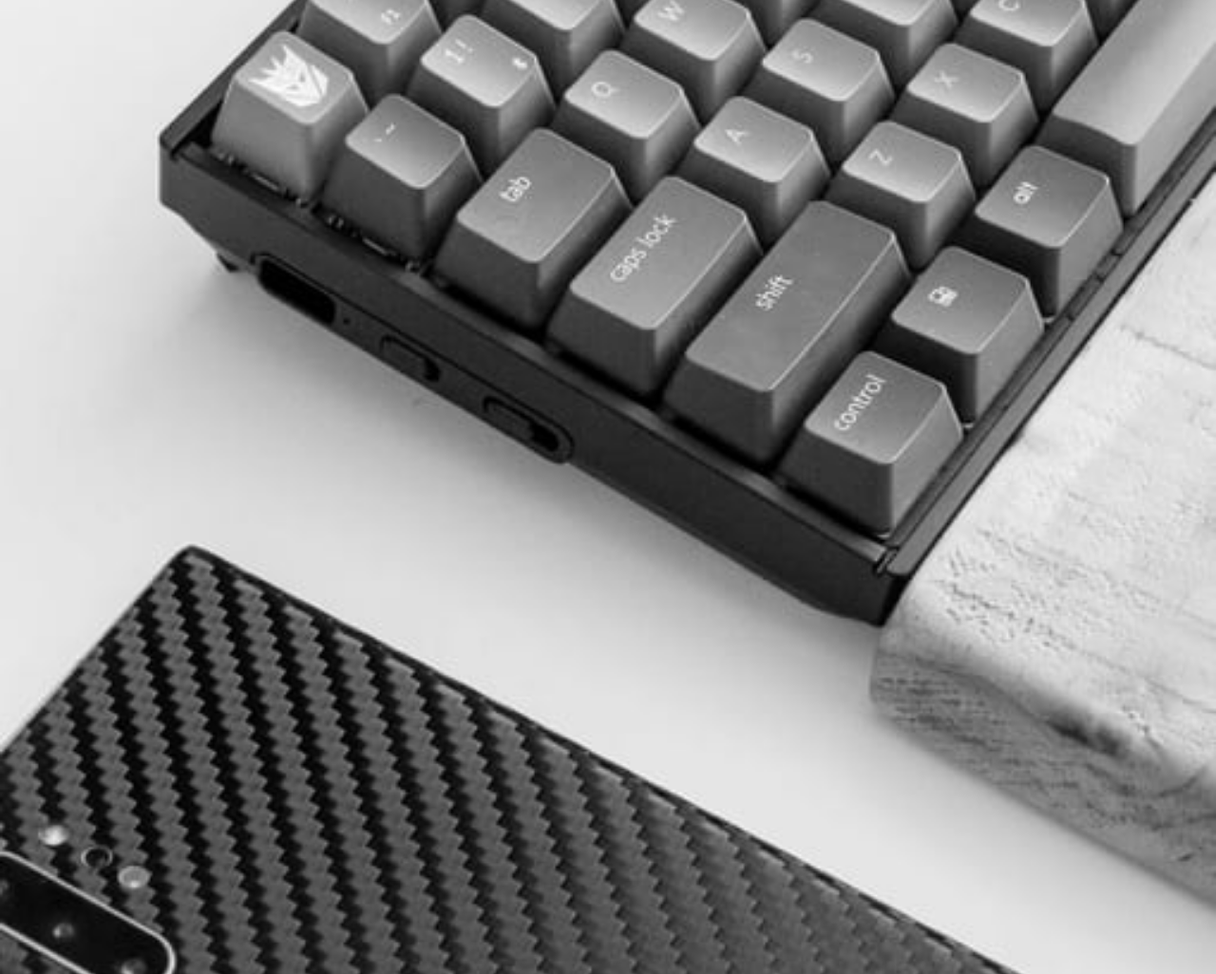
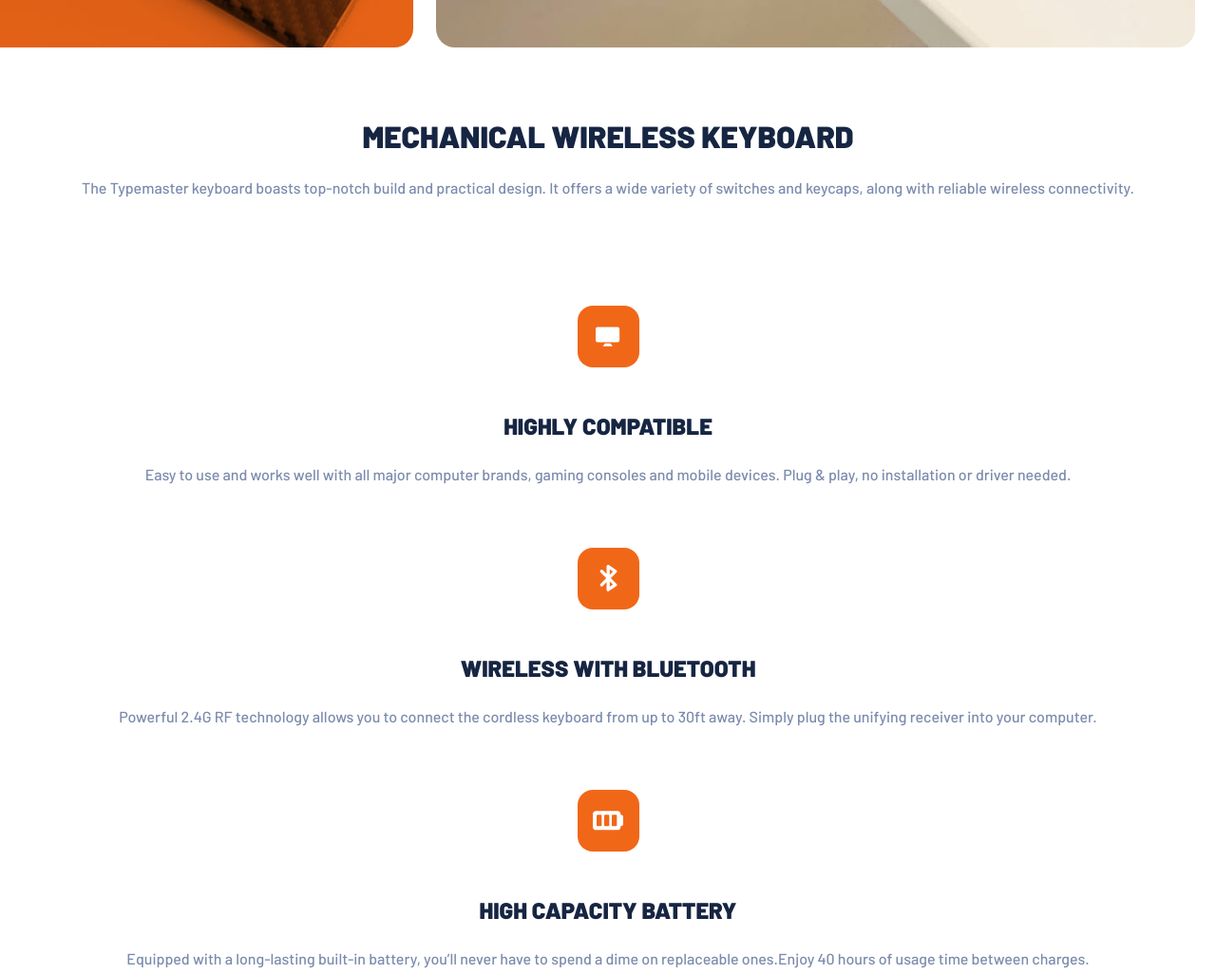
Before and after one commit to Alexandre-st/Typemaster-landing-page, a website built with Parcel: page src/index.html in a window 1280 px wide. Shown: the part 2340-3366 px from the top of the page at 95% size. Built offline with nearby package versions, Linux system fonts and the light colour scheme.

Commit message:
Mobile design done

```diff
--- a/src/index.html
+++ b/src/index.html
@@ -67,32 +67,48 @@
     <!-- HOW IT WORKS -->
     <section class="work">
       <div>
-        <img class="work-image" src="./assets/shared/icon-compatible.svg" alt="Highly compatible">
+        <div class="work-image">
+          <img src="./assets/shared/icon-compatible.svg" alt="Highly compatible">
+        </div>
+        <div class="work-content">
           <h3 class="work-title">HIGHLY COMPATIBLE</h3>
           <p class="work-text">
             Easy to use and works well with all major computer brands, gaming consoles and mobile devices. Plug & play, no installation or driver needed.
           </p>
         </div>
+      </div>
       <div>
-        <img class="work-image" src="./assets/shared/icon-bluetooth.svg" alt="Wireless with bluetooth">
+        <div class="work-image">
+          <img  src="./assets/shared/icon-bluetooth.svg" alt="Wireless with bluetooth">
+        </div>
+        <div class="work-content">
           <h3 class="work-title">WIRELESS WITH BLUETOOTH</h3>
           <p class="work-text">
             Powerful 2.4G RF technology allows you to connect the cordless keyboard from up to 30ft away. Simply plug the unifying receiver into your computer.
           </p>
         </div>
+      </div>
       <div>
-        <img class="work-image" src="./assets/shared/icon-battery.svg" alt="Battery capacity">
+        <div class="work-image">
+          <img src="./assets/shared/icon-battery.svg" alt="Battery capacity">
+        </div>
+        <div class="work-content">
           <h3 class="work-title">HIGH CAPACITY BATTERY</h3>
           <p class="work-text">
             Equipped with a long-lasting built-in battery, you’ll never have to spend a dime on replaceable ones.Enjoy 40 hours of usage time between charges.
           </p>
         </div>
+      </div>
       <div>
-        <img class="work-image" src="./assets/shared/icon-light.svg" alt="RGB Modes">
+        <div class="work-image">
+          <img src="./assets/shared/icon-light.svg" alt="RGB Modes">
+        </div>
+        <div class="work-content">
           <h3 class="work-title">RGB BACKLIT MODES</h3>
           <p class="work-text">
           Choose from 4 backlight brightness levels and adjustable breathing speed. Each key glows intensely in the dark and helps you type in low light conditions.
           </p>
+        </div>
       </div>
     </section>
     <!-- FOOTER -->
--- /dev/null
+++ b/src/styles/layouts/_footer.scss
@@ -0,0 +1,14 @@
+.footer {
+  margin: 9.6rem 0 5rem 0;
+  text-align: center;
+
+  h4 {
+    color: #7b8bad;
+    font-size: 1.6rem;
+    line-height: 2.6rem;
+
+    span {
+      font-weight: 500;
+    }
+  }
+}
--- a/src/styles/layouts/_hero.scss
+++ b/src/styles/layouts/_hero.scss
@@ -1,3 +1,4 @@
+// HERO CONTENT
 .hero {
   &-content {
     padding: 0 2.4rem;
@@ -29,3 +30,59 @@
     }
   }
 }
+
+// HERO DESCRIPTION
+.description {
+  &-picture {
+    display: flex;
+    gap: 2.4rem;
+    margin-right: 2.2rem;
+    margin-left: -2.4rem;
+
+    &-left {
+      position: relative;
+
+      &::before {
+        content: "";
+        position: absolute;
+        height: 100%;
+        width: 100%;
+        background-color: #f16718;
+        mix-blend-mode: multiply;
+        border-radius: 0 2rem 2rem 0;
+        z-index: 1;
+      }
+
+      img {
+        border-radius: 0 2rem 2rem 0;
+      }
+    }
+
+    &-right {
+      img {
+        border-radius: 2rem;
+      }
+    }
+  }
+  // Content
+  &-content {
+    &-text {
+      margin: 7.5rem 0 11.1rem 0;
+      text-align: center;
+      padding: 0 2.4rem;
+
+      &-title {
+        font-size: 3.2rem;
+        line-height: 3.6rem;
+        text-transform: uppercase;
+        font-weight: 900;
+        color: #162542;
+        padding: 0 3.6rem;
+      }
+
+      &-paragraph {
+        margin-top: 2.4rem;
+      }
+    }
+  }
+}
--- a/src/styles/layouts/_index.scss
+++ b/src/styles/layouts/_index.scss
@@ -1,2 +1,4 @@
 @forward "./header";
 @forward "./_hero.scss";
+@forward "./work";
+@forward "./footer";
--- /dev/null
+++ b/src/styles/layouts/_work.scss
@@ -0,0 +1,32 @@
+.work {
+  padding: 0 2.4rem;
+  display: flex;
+  flex-direction: column;
+  align-items: center;
+  text-align: center;
+  gap: 6.4rem;
+
+  &-image {
+    background-color: #f16718;
+    width: 6.5rem;
+    height: 6.5rem;
+    display: flex;
+    justify-content: center;
+    align-items: center;
+    border-radius: 1.6rem;
+    margin: 0 auto;
+
+    img {
+      width: fit-content;
+    }
+  }
+
+  &-title {
+    font-size: 2.4rem;
+    line-height: 2.8rem;
+    font-weight: 900;
+    color: #162542;
+    margin: 4.8rem 0 2.4rem 0;
+    padding: 0 6.4rem;
+  }
+}
```
Lines whose indentation alone changed are shown as unchanged.
